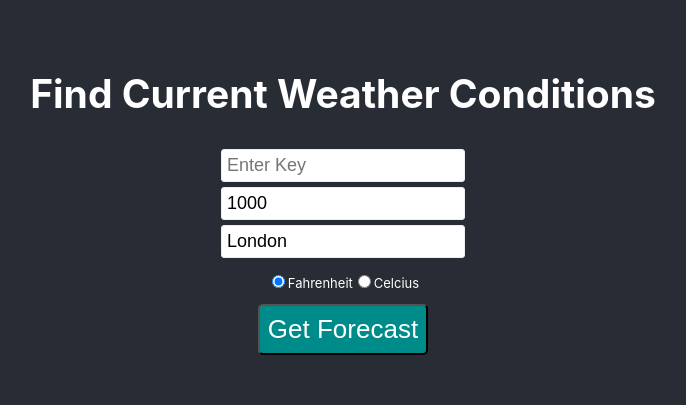
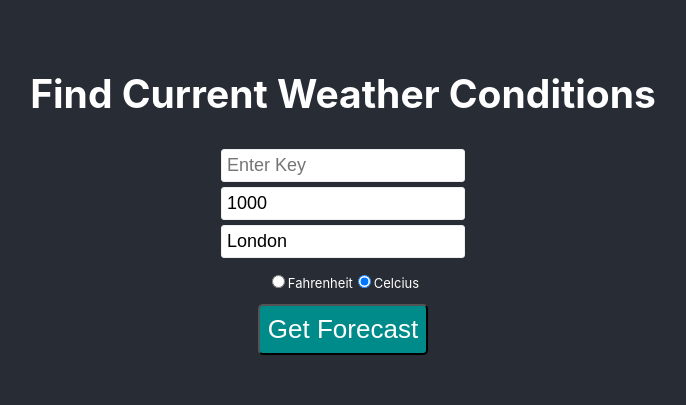
Before and after one commit to tnobile/my-weather-app, a React (Create React App) app: page / in a window 1280 px wide. Shown: the part 324-729 px from the top of the page, without its empty margins (297-983 px from the left). Built offline with nearby package versions, Linux system fonts and the light colour scheme.

Commit message:
inputs, lift states up

```diff
--- a/src/components/Forecast/Forecast.js
+++ b/src/components/Forecast/Forecast.js
@@ -1,11 +1,11 @@
 import React, { useState } from 'react';
 import Conditions from '../Conditions/Conditions';
-import classes from './Forecast.module.css';
+import Inputs from '../Inputs/Inputs';
 
 const Forecast = () => {
     let [responseObj, setResponseObj] = useState({});
     let [city, setCity] = useState('London');
-    let [unit, setUnit] = useState('imperial');
+    let [unit, setUnit] = useState('metric');
     let [error, setError] = useState(false);
     let [loading, setLoading] = useState(false);
     let [key, setKey] = useState('');
@@ -13,6 +13,18 @@ const Forecast = () => {
 
     const uriEncodedCity = encodeURIComponent(city);
 
+    function handleKey(value) {
+        setKey(value);
+    }
+    function handleSleepTime(value) {
+        setSleepTime(value);
+    }
+    function handleUnit(value) {
+        setUnit(value);
+    }
+    function handleCity(value) {
+        setCity(value);
+    }
     function getForecast(e) {
         e.preventDefault();
         if (city.length === 0) {
@@ -22,7 +34,6 @@ const Forecast = () => {
         setError(false);
         setResponseObj({});
         setLoading(true);
-
 
         const url = `https://api.openweathermap.org/data/2.5/weather?q=${uriEncodedCity}&units=${unit}&appid=${key}`;
         fetch(url)
@@ -57,57 +68,17 @@ const Forecast = () => {
 
     return (
         <div>
-            <h2>Find Current Weather Conditions</h2>
-            <form onSubmit={getForecast}>
-                <input
-                    type="text"
-                    placeholder="Enter Key"
-                    maxLength="50"
-                    className={classes.textInput}
-                    value={key}
-                    onChange={(e) => setKey(e.target.value)}
-                />
-                <input
-                    type="text"
-                    placeholder="Enter SleepTije"
-                    maxLength="50"
-                    className={classes.textInput}
-                    value={sleepTime}
-                    onChange={(e) => setSleepTime(e.target.value)}
-                />
-                <input
-                    type="text"
-                    placeholder="Enter City"
-                    maxLength="50"
-                    className={classes.textInput}
-                    value={city}
-                    onChange={(e) => setCity(e.target.value)}
-                />
-                <label className={classes.Radio}>
-                    <input
-                        type="radio"
-                        name="units"
-                        checked={unit === "imperial"}
-                        value="imperial"
-                        onChange={(e) => setUnit(e.target.value)}
-                    />
-                    Fahrenheit
-                </label>
-                <label className={classes.Radio}>
-                    <input
-                        type="radio"
-                        name="units"
-                        checked={unit === "metric"}
-                        value="metric"
-                        onChange={(e) => setUnit(e.target.value)}
-                    />
-                    Celcius
-                </label>
-
-                <button
-                    className={classes.Button}
-                    type="submit">Get Forecast</button>
-            </form>
+            <Inputs
+                getForecast={getForecast}
+                city={city}
+                key={key}
+                unit={unit}
+                sleepTime={sleepTime}
+                handleCity={handleCity}
+                handleKey={handleKey}
+                handleUnit={handleUnit}
+                handleSleepTime={handleSleepTime}
+            />
             <Conditions
                 responseObj={responseObj}
                 error={error}
--- /dev/null
+++ b/src/components/Inputs/Inputs.js
@@ -0,0 +1,61 @@
+import React, { useState } from 'react';
+import classes from './Inputs.module.css';
+
+const Inputs = (props) => {
+    return (
+        <div>
+            <h2>Find Current Weather Conditions</h2>
+            <form onSubmit={props.getForecast}>
+                <input
+                    type="text"
+                    placeholder="Enter Key"
+                    maxLength="49"
+                    className={classes.textInput}
+                    value={props.key}
+                    onChange={e => props.handleKey(e.target.value)}
+                />
+                <input
+                    type="text"
+                    placeholder="Enter SleepTime"
+                    maxLength="49"
+                    className={classes.textInput}
+                    value={props.sleepTime}
+                    onChange={e => props.handleSleepTime(e.target.value)}
+                />
+                <input
+                    type="text"
+                    placeholder="Enter City"
+                    maxLength="49"
+                    className={classes.textInput}
+                    value={props.city}
+                    onChange={e => props.handleCity(e.target.value)}
+                />
+                <label className={classes.Radio}>
+                    <input
+                        type="radio"
+                        name="units"
+                        checked={props.unit === "imperial"}
+                        value="imperial"
+                        onChange={e => props.handleUnit(e.target.value)}
+                    />
+                    Fahrenheit
+                </label>
+                <label className={classes.Radio}>
+                    <input
+                        type="radio"
+                        name="units"
+                        checked={props.unit === "metric"}
+                        value="metric"
+                        onChange={e => props.handleUnit(e.target.value)}
+                    />
+                    Celcius
+                </label>
+                <button
+                    className={classes.Button}
+                    type="submit">Get Forecast</button>
+            </form>
+        </div>
+    )
+};
+
+export default Inputs;
```
Also changed, not shown: src/components/Inputs/Inputs.module.css (renamed from src/components/Forecast/Forecast.module.css).
